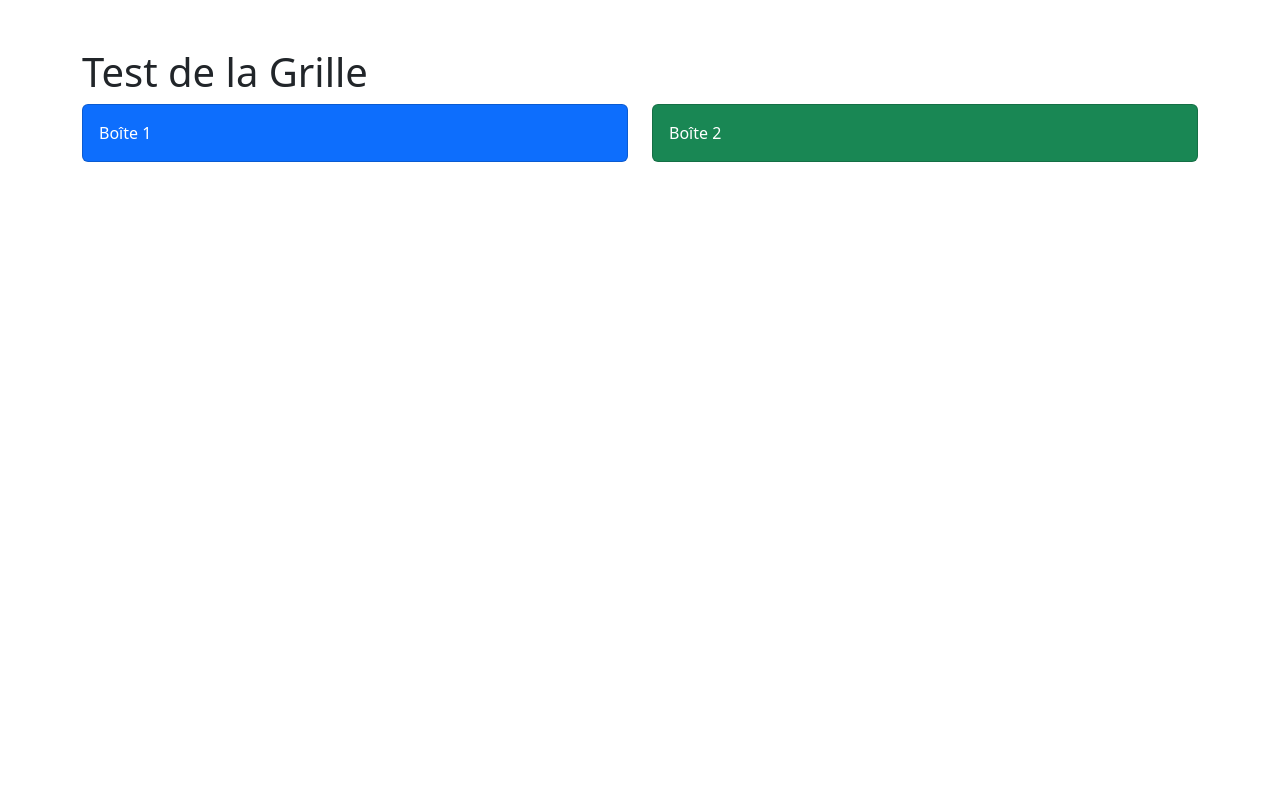
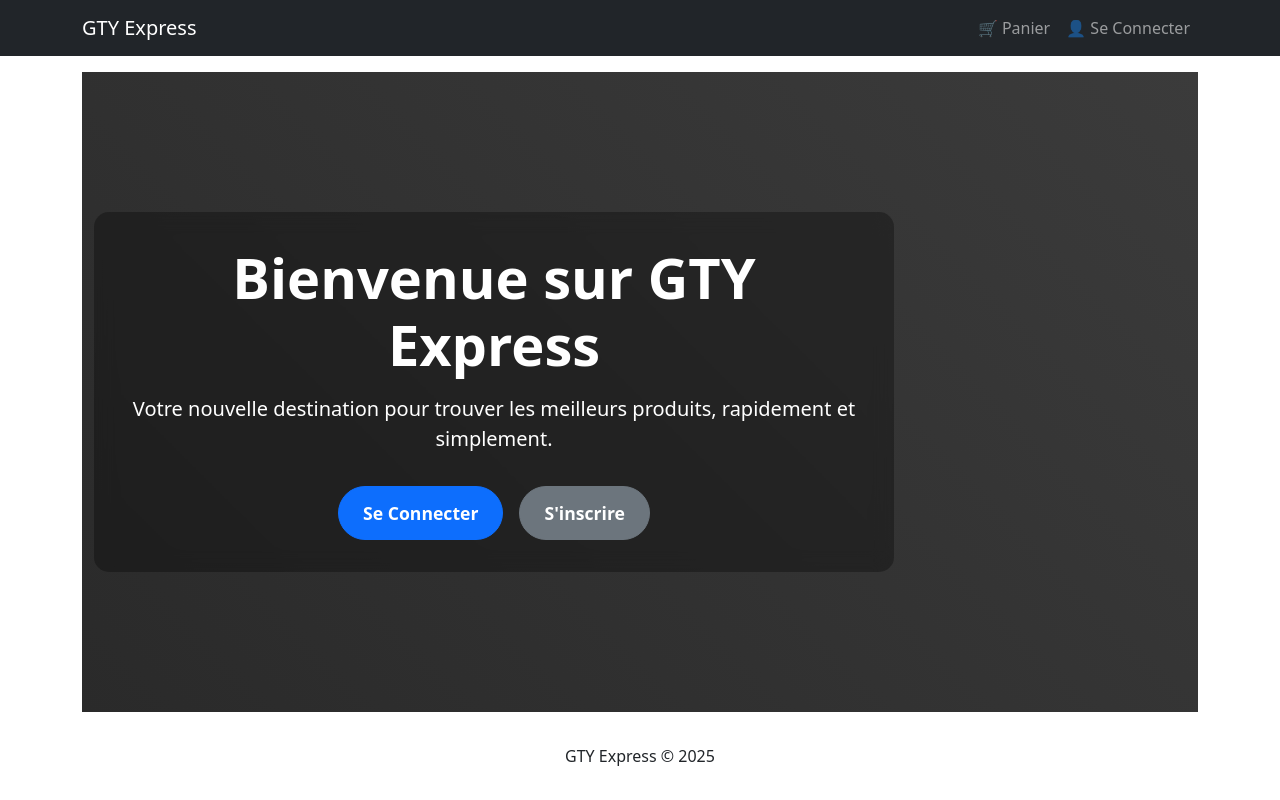
Before and after one commit to kevyamon/GTY-Express-Frontend, a React (Vite) app: page / in a window 1280 px wide. Built offline with nearby package versions, Linux system fonts and the light colour scheme; no server answers.

Commit message:
Dernier test de grille

```diff
--- a/index.html
+++ b/index.html
@@ -1,10 +1,17 @@
-<!DOCTYPE html>
-<html lang="en">
+<!doctype html>
+<html lang="fr">
   <head>
     <meta charset="UTF-8" />
-    <link rel="icon" type="image/svg+xml" href="/src/favicon.svg" />
+    <link rel="icon" type="image/svg+xml" href="/favicon.svg" />
     <meta name="viewport" content="width=device-width, initial-scale=1.0" />
-    <title>React Vite Template</title>
+    <title>GTY Express</title>
+
+    <link
+      rel="stylesheet"
+      href="https://cdn.jsdelivr.net/npm/bootstrap@5.3.2/dist/css/bootstrap.min.css"
+      integrity="sha384-T3c6CoIi6uLrA9TneNEoa7RxnatzjcDSCmG1MXxSR1GAsXEV/Dwwykc2MPK8M2HN"
+      crossorigin="anonymous"
+    />
   </head>
   <body>
     <div id="root"></div>
--- a/src/App.jsx
+++ b/src/App.jsx
@@ -1,12 +1,22 @@
-import GridTest from './components/GridTest';
-import 'bootstrap/dist/css/bootstrap.min.css'; // On s'assure que le style est bien là
+import { Container } from 'react-bootstrap';
+import { Outlet } from 'react-router-dom';
+import Header from './components/Header';
+import Footer from './components/Footer';
+import { ToastContainer } from 'react-toastify';
+import 'react-toastify/dist/ReactToastify.css';
 
-function App() {
+const App = () => {
   return (
-    <div>
-      <GridTest />
-    </div>
+    <>
+      <Header />
+      <main className="py-3">
+        <Container>
+          <Outlet />
+        </Container>
+      </main>
+      <Footer />
+      <ToastContainer />
+    </>
   );
-}
-
+};
 export default App;
--- a/src/main.jsx
+++ b/src/main.jsx
@@ -8,7 +8,6 @@ import {
 } from 'react-router-dom';
 import { Provider } from 'react-redux';
 import store from './store.js';
-import 'bootstrap/dist/css/bootstrap.min.css';
 import App from './App.jsx';
 import HomeScreen from './screens/HomeScreen.jsx';
 import ProductScreen from './screens/ProductScreen.jsx';
```
